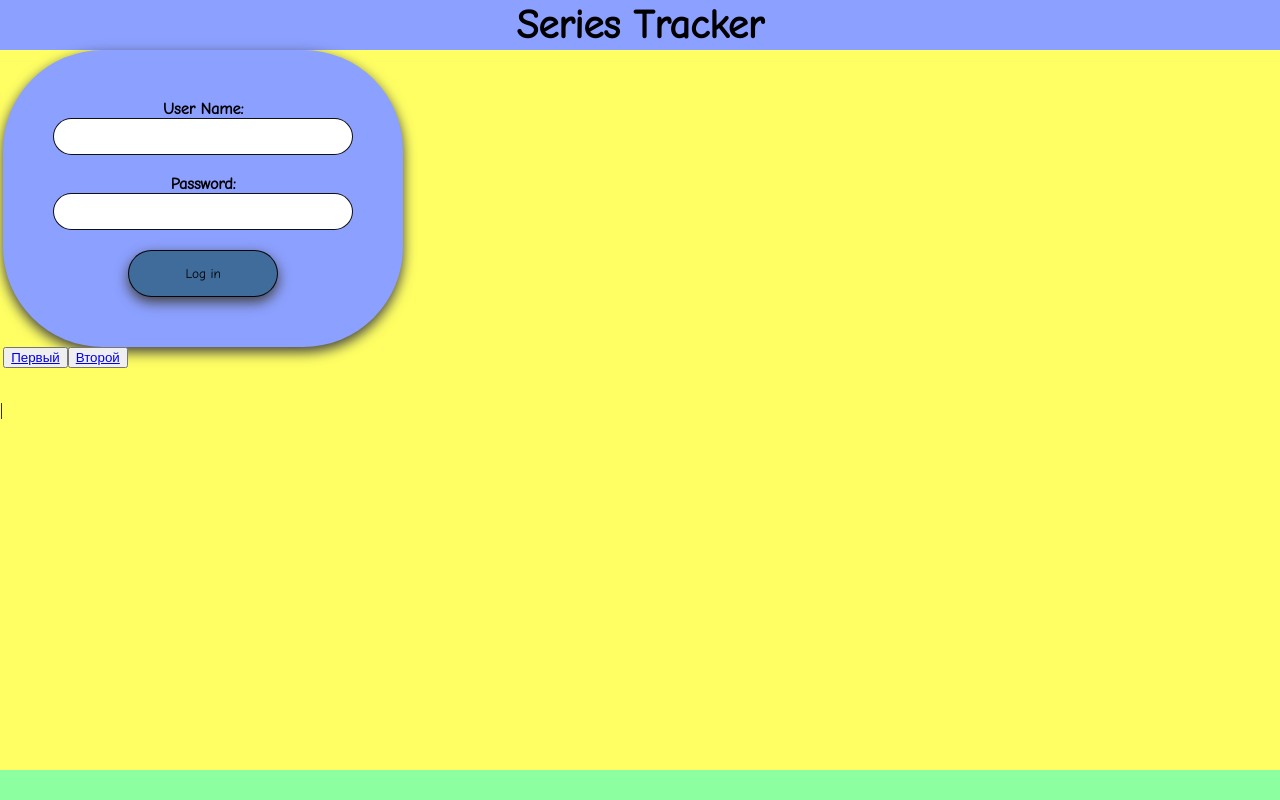
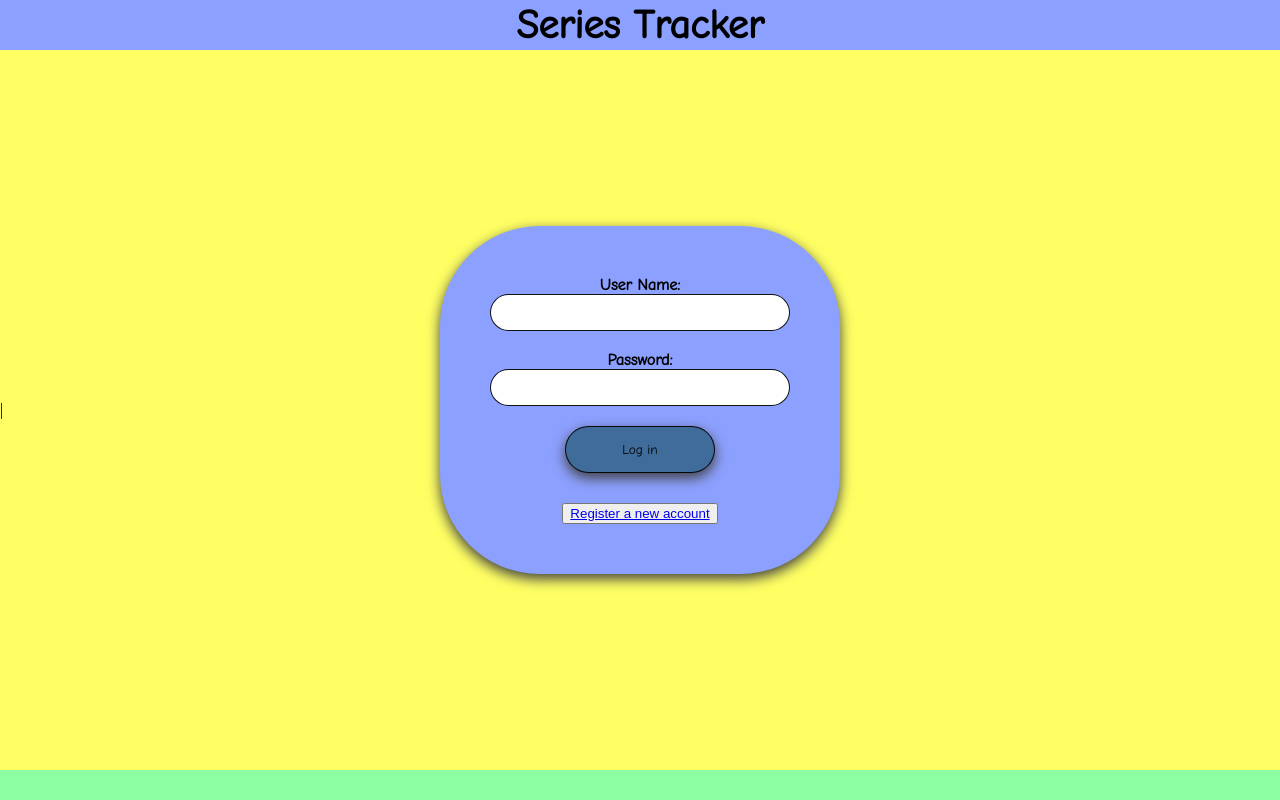
Before and after one commit to 5297c09d/series-tracker, a Vue app in the folder frontend/: page / in a window 1280 px wide. Built offline with nearby package versions, Linux system fonts and the light colour scheme.

Commit message:
ST-15: fixed the layout of the forms and buttons

```diff
--- a/frontend/src/App.vue
+++ b/frontend/src/App.vue
@@ -6,8 +6,6 @@
     <main>|
         <div id="app">
           <router-view></router-view>
-          <button class="button-spacing"> <router-link to="/">Первый</router-link> </button>
-          <button class="button-spacing"> <router-link to="/about">Второй</router-link> </button>
         </div>
     </main>
     <footer></footer>
@@ -44,9 +42,9 @@ body,
   width: 100%;
   height: 100%;
   grid-template-areas:
-    "head   head  head"
-    "main   main  main"
-    "foot   foot  foot";
+    "head"
+    "main"
+    "foot";
   grid-template-rows: 50px 1fr 30px;
 }
 
--- a/frontend/src/components/LoginForm.vue
+++ b/frontend/src/components/LoginForm.vue
@@ -20,6 +20,7 @@
     <div class="error-message" v-if="showErrorMessage">
       Login failed. Please check your credentials.
     </div>
+    <button class="button-spacing"> <router-link to="/registration">Register a new account</router-link> </button>
   </div>
 </template>
 
@@ -87,6 +88,10 @@ export default {
   max-width: 300px;
   width: 100%;
   text-align: center;
+  position: absolute;
+  top: 50%;
+  left: 50%;
+  transform: translate(-50%, -50%);
 }
 
 .login-form {
@@ -95,7 +100,6 @@ export default {
   grid-template-columns: 1fr;
   grid-gap: 20px;
   max-width: 400px;
-  margin: 0 auto;
 }
 
 .input-container {
@@ -140,4 +144,8 @@ button.rounded-button:hover {
   font-weight: bold;
   margin-top: 10px;
 }
+
+.button-spacing {
+  margin-top: 30px;
+}
 </style>
--- a/frontend/src/components/RegistrationForm.vue
+++ b/frontend/src/components/RegistrationForm.vue
@@ -16,11 +16,12 @@
         <input type="password" id="password2" v-model="formData.password2" required>
       </div>
       <button type="submit" class="rounded-button">Sign up</button>
-      <div v-if="passwordsMissmatch" class="error-message">Пароли введены неверно</div>
+      <div v-if="passwordsMissmatch" class="error-message">Passwords entered incorrectly, try again</div>
     </form>
     <div class="success-message" v-if="showSuccessMessage">
       Registration successful
     </div>
+    <button class="button-spacing"> <router-link to="/">Do you have an account already?</router-link> </button>
   </div>
 </template>
 
@@ -91,6 +92,10 @@ export default {
   max-width: 300px;
   width: 100%;
   text-align: center;
+  position: absolute;
+  top: 50%;
+  left: 50%;
+  transform: translate(-50%, -50%);
 }
 
 .registration-form {
@@ -99,7 +104,6 @@ export default {
   grid-template-columns: 1fr;
   grid-gap: 20px;
   max-width: 400px;
-  margin: 0 auto;
 }
 
 .input-container {
@@ -150,4 +154,8 @@ button.rounded-button:hover {
   font-size: 14px;
   /* Устанавливаем размер шрифта */
 }
+
+.button-spacing {
+  margin-top: 30px;
+}
 </style>
--- a/frontend/src/main.js
+++ b/frontend/src/main.js
@@ -6,7 +6,7 @@ import { createRouter, createWebHistory } from 'vue-router';
 
 const routes = [
   { path: '/', component: LoginForm },
-  { path: '/about', component: RegistrationForm },
+  { path: '/registration', component: RegistrationForm },
 ];
 
 const router = createRouter({
```
